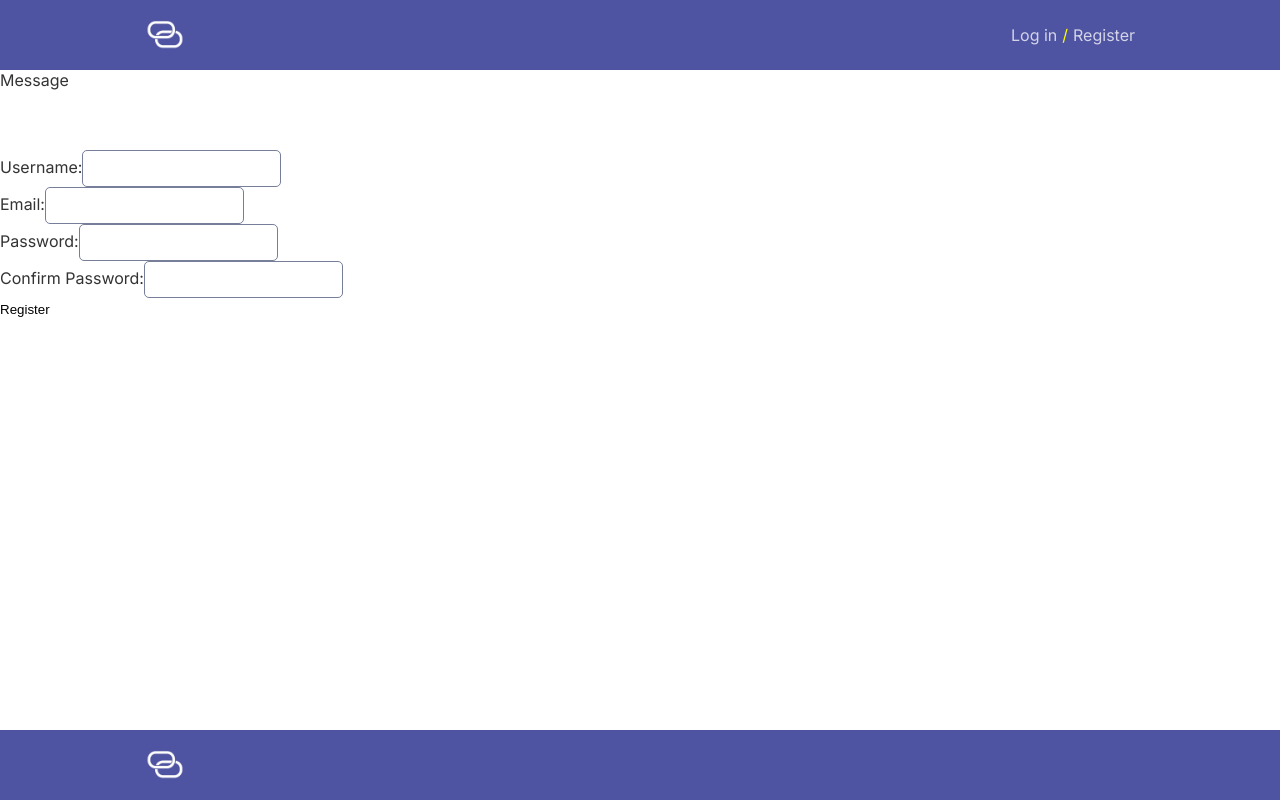
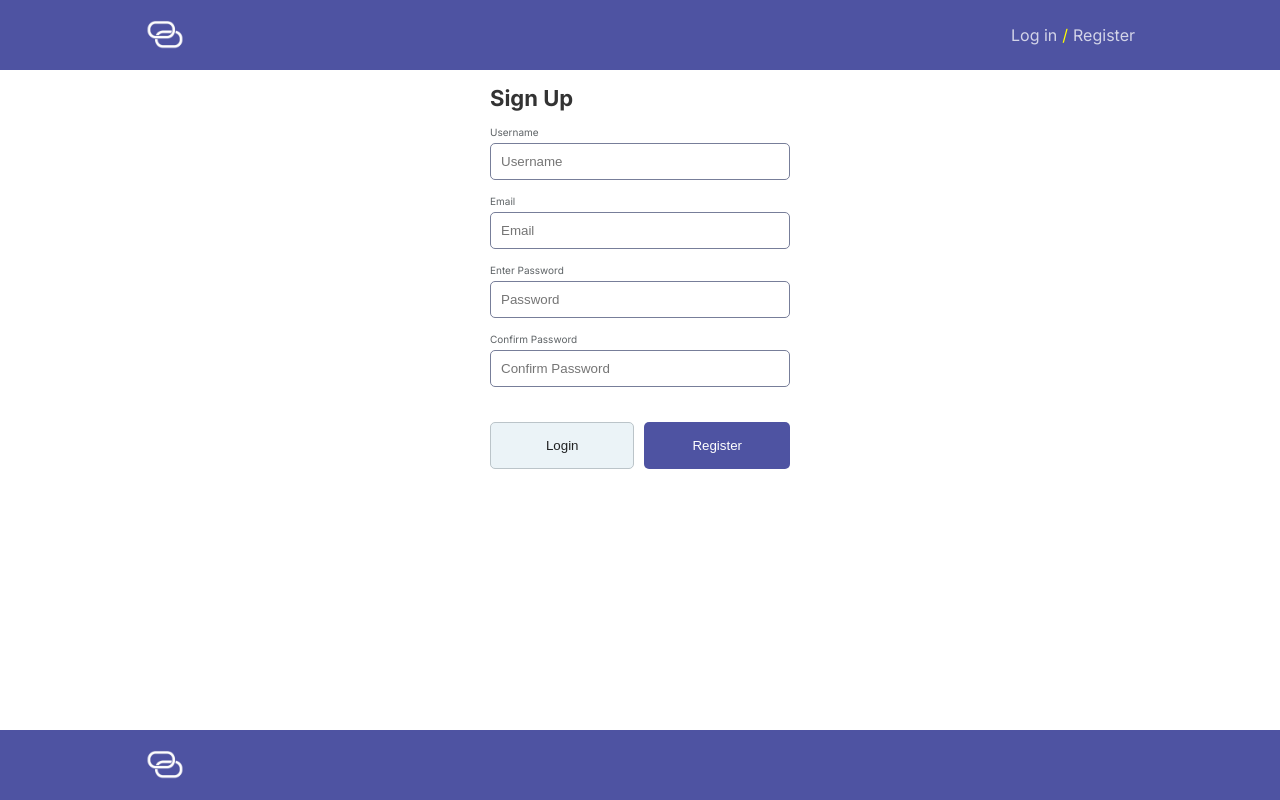
Before and after one commit to Tornik2/stay-connected, a Next.js app: page /register in a window 1280 px wide. Built offline with nearby package versions, Linux system fonts and the light colour scheme; no server answers.

Commit message:
add forgot password label on login input

```diff
--- a/app/login/login.css
+++ b/app/login/login.css
@@ -12,17 +12,27 @@
   margin: 40px 0 20px;
 }
 
-.email-input,
-.password-input {
+.input-div {
   display: flex;
   flex-direction: column;
-  gap: 10px;
+  gap: 5px;
 }
 
 .login-form label {
-  font-size: 12px;
+  font-size: 10px;
+  color: #5e6366;
 }
 
+.password-labels {
+  display: flex;
+  justify-content: space-between;
+  margin-top: 5px;
+}
+.forgot-password:hover {
+  color: #212223;
+  text-decoration: underline;
+  cursor: pointer;
+}
 .btn {
   padding: 15px;
   border-radius: 5px;
@@ -45,7 +55,7 @@
 .login-btn {
   background-color: #4e53a2;
 }
-.register-link {
+.btns .register-link {
   color: #212223;
   border: 1px solid #bbc4c9;
   background-color: #ebf3f7;
@@ -55,3 +65,10 @@
   background-color: #6f9fb7;
   color: #ffffff;
 }
+
+.password {
+  letter-spacing: 2px;
+}
+.password::placeholder {
+  font-size: 16px;
+}
--- a/app/register/page.jsx
+++ b/app/register/page.jsx
@@ -1,5 +1,7 @@
 "use client";
+import Link from "next/link";
 import { useState } from "react";
+import "./register.css";
 
 export default function Register() {
   const [message, setMessage] = useState("Message");
@@ -62,16 +64,13 @@ export default function Register() {
   };
 
   return (
-    <>
-      <>{message}</>
-      <br />
-      <br />
-      <br />
-      <br />
-      <form onSubmit={handleSubmit}>
-        <div>
-          <label htmlFor="username">Username:</label>
+    <div className="global-padding-sides">
+      <form onSubmit={handleSubmit} className="register-form">
+        <h1>Sign Up</h1>
+        <div className="input-div">
+          <label htmlFor="username">Username</label>
           <input
+            placeholder="Username"
             type="text"
             id="username"
             name="username"
@@ -80,9 +79,10 @@ export default function Register() {
             required
           />
         </div>
-        <div>
-          <label htmlFor="email">Email:</label>
+        <div className="input-div">
+          <label htmlFor="email">Email</label>
           <input
+            placeholder="Email"
             type="email"
             id="email"
             name="email"
@@ -91,9 +91,10 @@ export default function Register() {
             required
           />
         </div>
-        <div>
-          <label htmlFor="password">Password:</label>
+        <div className="input-div">
+          <label htmlFor="password">Enter Password</label>
           <input
+            placeholder="Password"
             type="password"
             id="password"
             name="password"
@@ -102,9 +103,10 @@ export default function Register() {
             required
           />
         </div>
-        <div>
-          <label htmlFor="confirmPassword">Confirm Password:</label>
+        <div className="input-div">
+          <label htmlFor="confirmPassword">Confirm Password</label>
           <input
+            placeholder="Confirm Password"
             type="password"
             id="confirmPassword"
             name="confirmPassword"
@@ -113,8 +115,15 @@ export default function Register() {
             required
           />
         </div>
-        <button type="submit">Register</button>
+        <div className="btns">
+          <Link href={"/login"}>
+            <button className="btn login-link">Login</button>
+          </Link>
+          <button type="submit" className="btn register-btn">
+            Register
+          </button>
+        </div>
       </form>
-    </>
+    </div>
   );
 }
--- /dev/null
+++ b/app/register/register.css
@@ -0,0 +1,57 @@
+.register-form {
+  display: flex;
+  flex-direction: column;
+  width: 100%;
+  max-width: 300px;
+  margin: 0 auto;
+  gap: 15px;
+}
+
+.register-form h1 {
+  font-size: 22px;
+}
+.input-div {
+  display: flex;
+  flex-direction: column;
+  gap: 5px;
+}
+
+.register-form label {
+  font-size: 10px;
+  color: #5e6366;
+}
+
+.btns {
+  display: flex;
+  gap: 10px;
+  margin-top: 20px;
+}
+
+.btns > * {
+  width: 50%;
+}
+
+.btn {
+  padding: 15px;
+  border-radius: 5px;
+  color: #ffffff;
+}
+
+.btn:hover {
+  opacity: 0.8;
+}
+
+.btns .login-link {
+  color: #212223;
+  width: 100%;
+  border: 1px solid #bbc4c9;
+  background-color: #ebf3f7;
+}
+
+.register-btn {
+  background-color: #4e53a2;
+}
+.login-link:hover {
+  background-color: #6f9fb7;
+  color: #ffffff;
+}
```
Also changed, not shown: app/login/page.jsx (+13 -7 lines).
